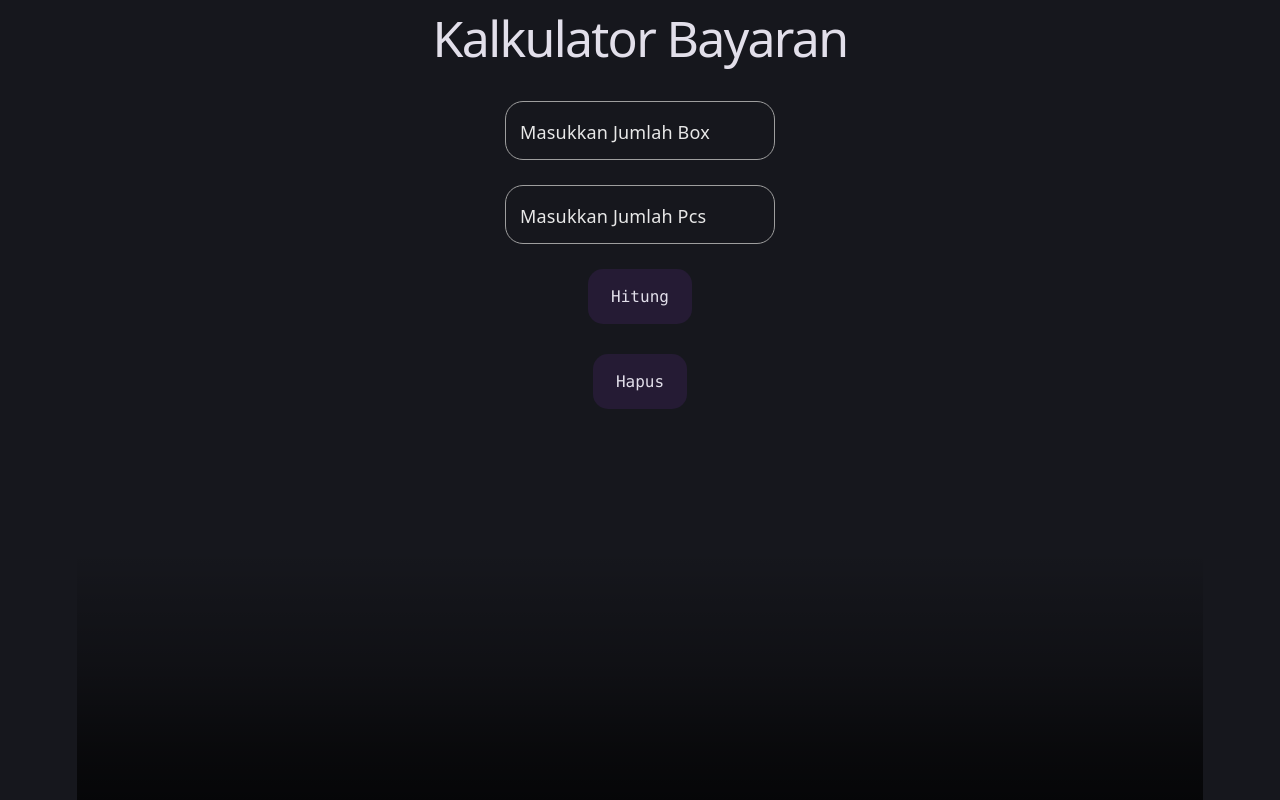
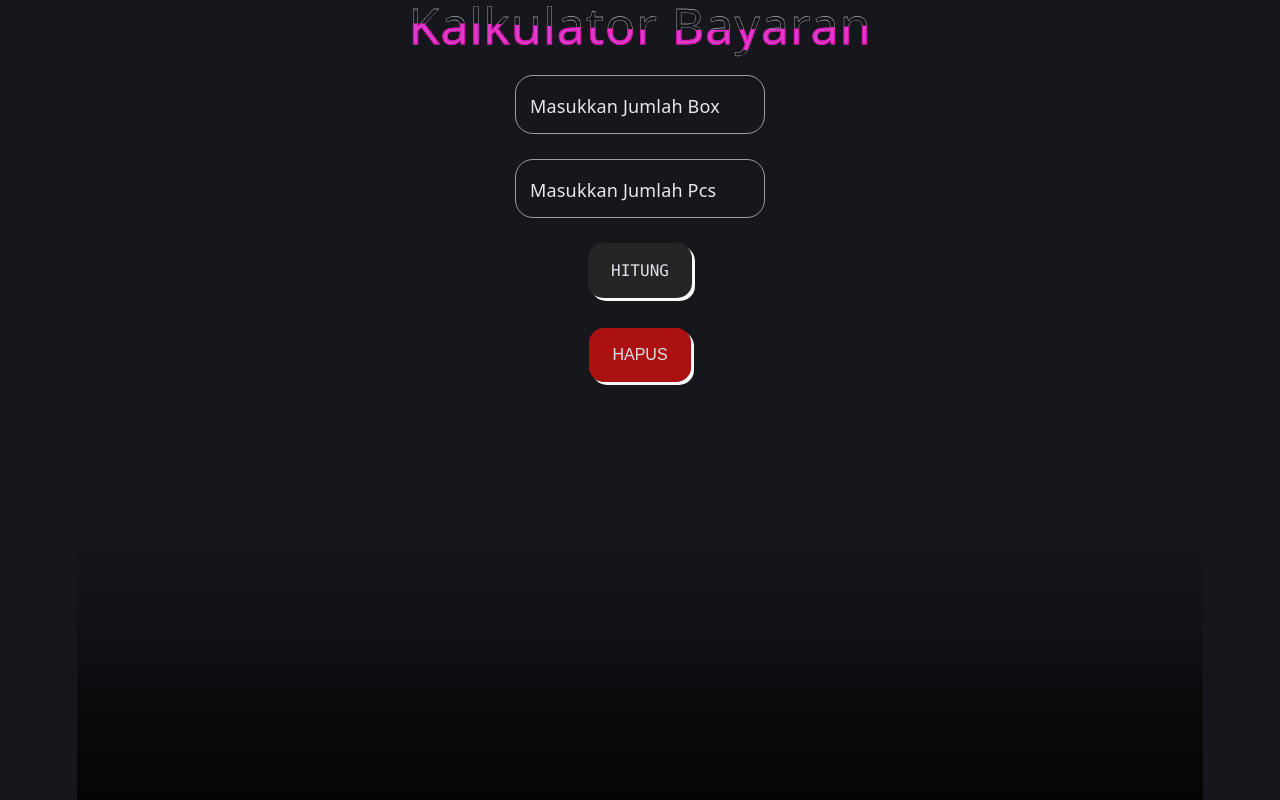
Before and after one commit to AbidinHasan/UpdateKalcVue, a Vue app: page / in a window 1280 px wide. Shown: the top 800 px of the page. Built offline with nearby package versions, Linux system fonts and the light colour scheme.

Commit message:
updateCSS

```diff
--- a/src/View/MainMenu.vue
+++ b/src/View/MainMenu.vue
@@ -2,6 +2,7 @@
 import { ref, watch, onMounted } from "vue";
 import InputPlaceholder from "../components/InputPlaceholder.vue";
 import TombolScrollUp from "../components/ScrollUpButton.vue";
+import TulisanJudul from "../components/Text.vue";
 
 const ISI = 500;
 
@@ -20,16 +21,10 @@ const totalCollected = ref(0);
 const sembunyikan = ref(false);
 const tampilkanHasil = ref(false);
 const tmblUP = ref(false);
+const errorKosong = ref(false);
 
 const handleScroll = () => {
   tmblUP.value = window.scrollY > 200;
-};
-
-const TombolKeAtas = () => {
-  window.scrollTo({
-    top: 0,
-    behavior: "smooth",
-  });
 };
 
 onMounted(() => {
@@ -44,6 +39,20 @@ const scrollHasil = () => {
   }, 100); // Delay untuk memastikan hasil sudah dirender
 };
 
+const scrollTotal = () => {
+  setTimeout(() => {
+    document.getElementById("kolesi-hasil").scrollIntoView({
+      behavior: "smooth",
+    });
+  }, 100); // Delay untuk memastikan hasil sudah dirender
+};
+
+const tutupTooltip = () => {
+  setTimeout(() => {
+    errorKosong.value = false;
+  }, 2000); // Delay untuk menutup tooltip setelah 2 detik
+};
+
 const scrollHapus = () => {
   setTimeout(() => {
     document.getElementById("center").scrollIntoView({
@@ -52,6 +61,12 @@ const scrollHapus = () => {
   }, 100); // Delay untuk memastikan hasil sudah dirender
 };
 
+const TombolKeAtas = () => {
+  window.scrollTo({
+    top: 0,
+    behavior: "smooth",
+  });
+};
 // Segmen
 const segments = [
   { limit: 30000, price: 5.1, name: "Segmen 1" },
@@ -65,6 +80,7 @@ const segments = [
 watch(box, (newBoxValue) => {
   if (newBoxValue !== "") {
     pcs.value = parseFloat((newBoxValue * ISI).toFixed(3));
+    errorKosong.value = false;
   }
 });
 
@@ -72,6 +88,7 @@ watch(box, (newBoxValue) => {
 watch(pcs, (newPcsValue) => {
   if (newPcsValue !== "") {
     box.value = parseFloat((newPcsValue / ISI).toFixed(3));
+    errorKosong.value = false;
   }
 });
 
@@ -94,7 +111,8 @@ const formatNumber = (number) => {
 
 const hitung = () => {
   if (pcs.value === "" || pcs.value === 0) {
-    alert("Masukkan jumlah pcs terlebih dahulu!");
+    errorKosong.value = true;
+    tutupTooltip();
     return;
   }
 
@@ -139,6 +157,7 @@ const jumlahHasil2 = () => {
     );
   }
   sembunyikan.value = true;
+  scrollTotal();
 };
 const jumlahHasil3 = () => {
   if (hasil3.value !== "") {
@@ -151,8 +170,10 @@ const jumlahHasil3 = () => {
     );
   }
   sembunyikan.value = true;
+  scrollTotal();
 };
 
+//Hapus bagian Atas
 const reset = () => {
   pcs.value = "";
   box.value = "";
@@ -163,6 +184,8 @@ const reset = () => {
   tampilkanHasil.value = false;
   scrollHapus();
 };
+
+// Hapus Toal bayaran yg dijumlahkan
 const reset2 = () => {
   collectedResults.value = [];
   boxCollected.value = [];
@@ -170,6 +193,7 @@ const reset2 = () => {
   totalCollected.value = 0;
   sembunyikan.value = false;
   scrollHapus();
+  hasil2.value = false;
 };
 </script>
 
@@ -177,21 +201,26 @@ const reset2 = () => {
   <TombolScrollUp v-if="tmblUP" @click="TombolKeAtas" class="btn-up" />
   <section id="center">
     <div id="atas">
-      <h1>Kalkulator Bayaran</h1>
+      <TulisanJudul />
     </div>
+    <div class="input-wrapper">
       <InputPlaceholder
         nama="Masukkan Jumlah Box"
         v-model.number="box"
         @keyup.enter="hitung"
       />
+    </div>
+    <div class="input-wrapper">
       <InputPlaceholder
         nama="Masukkan Jumlah Pcs"
         v-model.number="pcs"
         @keyup.enter="hitung"
       />
-    <button type="button" class="counter" @click="hitung">Hitung</button>
+      <span v-if="errorKosong" class="tooltip"> Isi Dulu Dong </span>
+    </div>
+    <button class="counter" @click="hitung">Hitung</button>
 
-    <button type="button" class="counter" @click="reset">Hapus</button>
+    <button class="klikhapus" @click="reset">Hapus</button>
   </section>
 
   <div class="ticks"></div>
@@ -235,7 +264,7 @@ const reset2 = () => {
     <p style="color: #72cf9f; font-size: 1.5em; font-weight: bold">
       {{ formatRupiah(totalCollected) }}
     </p>
-    <button v-if="sembunyikan" class="counter" @click="reset2">
+    <button v-if="sembunyikan" class="klikhapus" @click="reset2">
       Bersihkan Total Bayaran
     </button>
   </section>
--- a/src/components/InputPlaceholder.vue
+++ b/src/components/InputPlaceholder.vue
@@ -40,7 +40,7 @@ input:valid ~ label {
 <template>
   <div class="input-group">
     <input
-      required=""
+      required
       type="number"
       step="0.001"
       autocomplete="off"
--- /dev/null
+++ b/src/components/Text.vue
@@ -0,0 +1,67 @@
+<style scoped>
+.loader {
+  position: relative;
+}
+
+.loader span {
+  position: absolute;
+  color: #cf2121;
+  transform: translate(-50%, -50%);
+  font-size: 50px;
+  letter-spacing: 1px;
+  line-height: 1;
+  white-space: nowrap;
+  @media (max-width: 600px) {
+    font-size: 30px;
+  }
+}
+
+.loader span:nth-child(1) {
+  color: transparent;
+  -webkit-text-stroke: 0.3px rgb(250, 250, 250);
+}
+
+.loader span:nth-child(2) {
+  color: rgb(222, 59, 198);
+  -webkit-text-stroke: 1px rgb(218, 7, 179);
+  animation: uiverse723 3s ease-in-out infinite;
+}
+
+@keyframes uiverse723 {
+  0%,
+  100% {
+    clip-path: polygon(
+      0% 45%,
+      15% 44%,
+      32% 50%,
+      54% 60%,
+      70% 61%,
+      84% 59%,
+      100% 52%,
+      100% 100%,
+      0% 100%
+    );
+  }
+
+  50% {
+    clip-path: polygon(
+      0% 60%,
+      16% 65%,
+      34% 66%,
+      51% 62%,
+      67% 50%,
+      84% 45%,
+      100% 46%,
+      100% 100%,
+      0% 100%
+    );
+  }
+}
+</style>
+
+<template>
+  <div class="loader">
+    <span>Kalkulator Bayaran</span>
+    <span>Kalkulator Bayaran</span>
+  </div>
+</template>
--- a/src/style.css
+++ b/src/style.css
@@ -1,6 +1,7 @@
 :root {
   --text: #6b6375;
   --text-h: #e2dfea;
+  --text-blck: #000000;
   --bg: #16171d;
   --border: #504761;
   --code-bg: #f4f3ec;
@@ -61,6 +62,17 @@ h2 {
   color: var(--text-h);
 }
 
+#atas {
+  font-size: 30px;
+  letter-spacing: -1.68px;
+  margin: 32px 0;
+  @media (min-width: 450px) {
+    font-size: 50px;
+    margin: 10px 0;
+    padding: 15px 5px;
+  }
+}
+
 h1 {
   font-size: 30px;
   letter-spacing: -1.68px;
@@ -105,7 +117,7 @@ code {
   padding: 5px 10px;
   border-radius: 15px;
   color: var(--text-h);
-  background: var(--accent-bg);
+  background: #252525;
   border: 13px solid transparent;
   transition: border-color 0.3s;
   margin-bottom: 5px;
@@ -118,6 +130,39 @@ code {
     outline: 2px solid var(--accent);
     outline-offset: 2px;
   }
+}
+
+.klikhapus {
+  font-size: 16px;
+  padding: 5px 10px;
+  border-radius: 15px;
+  color: var(--text-h);
+  background: rgba(222, 15, 15, 0.751);
+  border: 13px solid transparent;
+  transition: border-color 0.3s;
+  margin-bottom: 5px;
+  cursor: pointer;
+
+  &:hover {
+    color: var(--text-blck);
+  }
+  &:focus-visible {
+    outline: 2px solid var(--accent);
+    outline-offset: 2px;
+  }
+}
+
+button {
+  text-transform: uppercase;
+  border-radius: 10px;
+  border: 2px solid #fafafa;
+  box-shadow: 3px 3px #fafafa;
+  cursor: pointer;
+}
+
+button:active {
+  box-shadow: none;
+  transform: translate(3px, 3px);
 }
 
 .inputAngka {
@@ -358,3 +403,37 @@ code {
   bottom: 20px;
   right: 0;
 }
+
+.input-wrapper {
+  position: relative;
+  width: 250px;
+}
+
+.input-wrapper input {
+  width: 100%;
+  padding: 10px;
+  box-sizing: border-box;
+}
+
+.tooltip {
+  position: absolute;
+  top: 100%;
+  right: 0;
+  margin-top: 5px;
+  padding: 6px 10px;
+  background: #b51212;
+  color: white;
+  font-size: 12px;
+  border-radius: 5px;
+  z-index: 10;
+}
+
+.tooltip::before {
+  content: "";
+  position: absolute;
+  top: -5px;
+  left: 12px;
+  border-left: 5px solid transparent;
+  border-right: 5px solid transparent;
+  border-bottom: 5px solid #b51212;
+}
```
Lines whose indentation alone changed are shown as unchanged.
